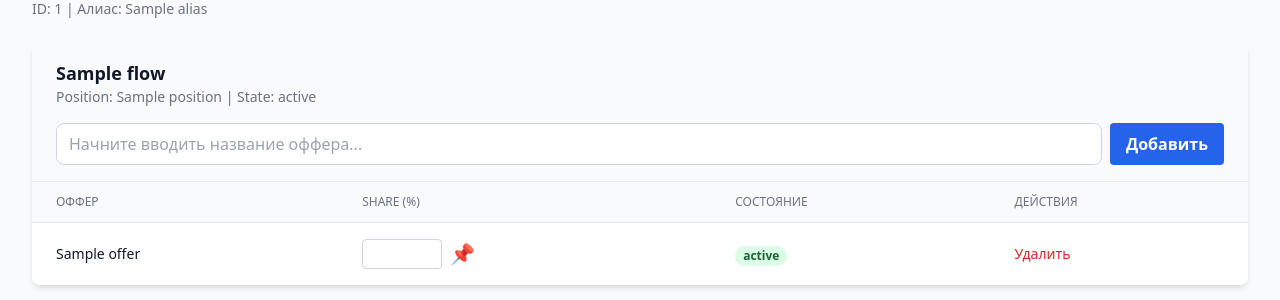
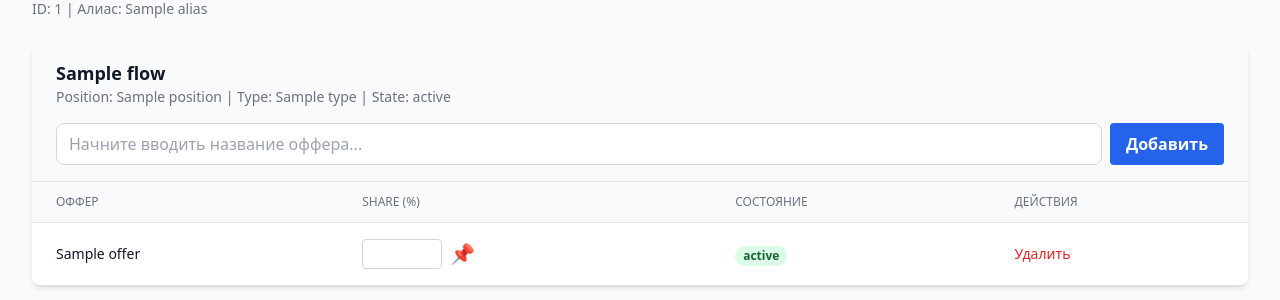
Before and after one commit to Vergelsky/itseasy_campaign_manager, a Django app: template app/templates/campaigns/campaign_detail.html in a window 1280 px wide. Shown: the part 161-461 px from the top of the page. Run offline with Django 5.2, Linux system fonts and the light colour scheme; the template is opened without the code that fills it: most values are stand-ins (such as "Sample title", 1, 10 or a date in 2020); some libraries are stand-ins or nearby versions.

Commit message:
Добавлена поддержка типов потоков для корректного отображения потоков-фильтров

```diff
--- a/app/campaigns/admin.py
+++ b/app/campaigns/admin.py
@@ -30,15 +30,15 @@ class CampaignAdmin(admin.ModelAdmin):
 class FlowAdmin(admin.ModelAdmin):
     """Админ-панель для модели Flow"""
 
-    list_display = ('id', 'name', 'campaign', 'keitaro_id', 'position', 'state', 'synced_at')
-    list_filter = ('state', 'campaign__user', 'synced_at')
+    list_display = ('id', 'name', 'campaign', 'keitaro_id', 'type', 'position', 'state', 'synced_at')
+    list_filter = ('type', 'state', 'campaign__user', 'synced_at')
     search_fields = ('name', 'keitaro_id', 'campaign__name')
     readonly_fields = ('keitaro_id', 'synced_at', 'created_at')
     list_per_page = 50
 
     fieldsets = (
         ('Основная информация', {
-            'fields': ('campaign', 'name', 'position', 'state')
+            'fields': ('campaign', 'name', 'type', 'position', 'state')
         }),
         ('Keitaro', {
             'fields': ('keitaro_id', 'synced_at')
--- a/app/campaigns/models.py
+++ b/app/campaigns/models.py
@@ -44,6 +44,7 @@ class Flow(models.Model):
         verbose_name='Кампания'
     )
     name = models.CharField(max_length=255, verbose_name='Название')
+    type = models.CharField(max_length=50, default='offers', verbose_name='Тип потока')
     position = models.IntegerField(default=0, verbose_name='Позиция')
     state = models.CharField(max_length=50, default='active', verbose_name='Состояние')
     synced_at = models.DateTimeField(auto_now=True, verbose_name='Синхронизировано')
--- a/app/campaigns/services.py
+++ b/app/campaigns/services.py
@@ -347,6 +347,7 @@ class KeitaroSyncService:
                     campaign=campaign,
                     defaults={
                         'name': stream_data.get('name', ''),
+                        'type': stream_data.get('type', 'offers'),
                         'position': stream_data.get('position', 0),
                         'state': stream_data.get('state', 'active'),
                     }
--- a/app/static/js/campaign_detail.js
+++ b/app/static/js/campaign_detail.js
@@ -115,6 +115,15 @@ $(document).ready(function() {
     // Добавление оффера
     $('.add-offer-btn').on('click', function() {
         const flowId = $(this).data('flow-id');
+        const flowContainer = $(`.flow-container[data-flow-id="${flowId}"]`);
+        const flowType = flowContainer.data('flow-type');
+
+        // Проверяем тип потока
+        if (flowType === 'regular') {
+            showToast('Потоки типа "regular" не поддерживают управление офферами', 'warning');
+            return;
+        }
+
         const input = $(`.offer-autocomplete[data-flow-id="${flowId}"]`);
         const offerId = input.data('selected-offer-id') || selectedOfferId;
 
--- a/app/templates/campaigns/campaign_detail.html
+++ b/app/templates/campaigns/campaign_detail.html
@@ -35,14 +35,15 @@
 {% if flows %}
 <div class="space-y-6">
     {% for flow in flows %}
-    <div class="bg-white shadow-md rounded-lg overflow-hidden flow-container" data-flow-id="{{ flow.id }}">
+    <div class="bg-white shadow-md rounded-lg overflow-hidden flow-container" data-flow-id="{{ flow.id }}" data-flow-type="{{ flow.type }}">
         <!-- Заголовок потока -->
         <div class="bg-gray-50 px-6 py-4 border-b border-gray-200">
             <div class="flex justify-between items-center">
                 <div>
                     <h3 class="text-lg font-semibold text-gray-900">{{ flow.name }}</h3>
-                    <p class="text-sm text-gray-500">Position: {{ flow.position }} | State: {{ flow.state }}</p>
+                    <p class="text-sm text-gray-500">Position: {{ flow.position }} | Type: {{ flow.type }} | State: {{ flow.state }}</p>
                 </div>
+                {% if flow.type != 'regular' %}
                 <div class="space-x-2 flow-actions" style="display: none;">
                     <button class="push-flow-btn bg-green-600 hover:bg-green-700 text-white font-bold py-1 px-3 rounded text-sm">
                         Push to Keitaro
@@ -51,9 +52,11 @@
                         Cancel
                     </button>
                 </div>
+                {% endif %}
             </div>
 
-            <!-- Форма добавления оффера -->
+            <!-- Форма добавления оффера (только для type != regular) -->
+            {% if flow.type != 'regular' %}
             <div class="mt-4">
                 <div class="flex space-x-2">
                     <input type="text"
@@ -66,9 +69,15 @@
                     </button>
                 </div>
             </div>
+            {% else %}
+            <div class="mt-4">
+                <p class="text-sm text-gray-500 italic">Этот поток имеет тип "regular" и не поддерживает управление офферами</p>
+            </div>
+            {% endif %}
         </div>
 
-        <!-- Таблица офферов -->
+        <!-- Таблица офферов (только для type != regular) -->
+        {% if flow.type != 'regular' %}
         <div class="overflow-x-auto">
             <table class="min-w-full divide-y divide-gray-200">
                 <thead class="bg-gray-50">
@@ -123,6 +132,7 @@
                 </tbody>
             </table>
         </div>
+        {% endif %}
     </div>
     {% endfor %}
 </div>
```
Also changed, not shown: app/campaigns/migrations/0003_flow_type.py (added).
